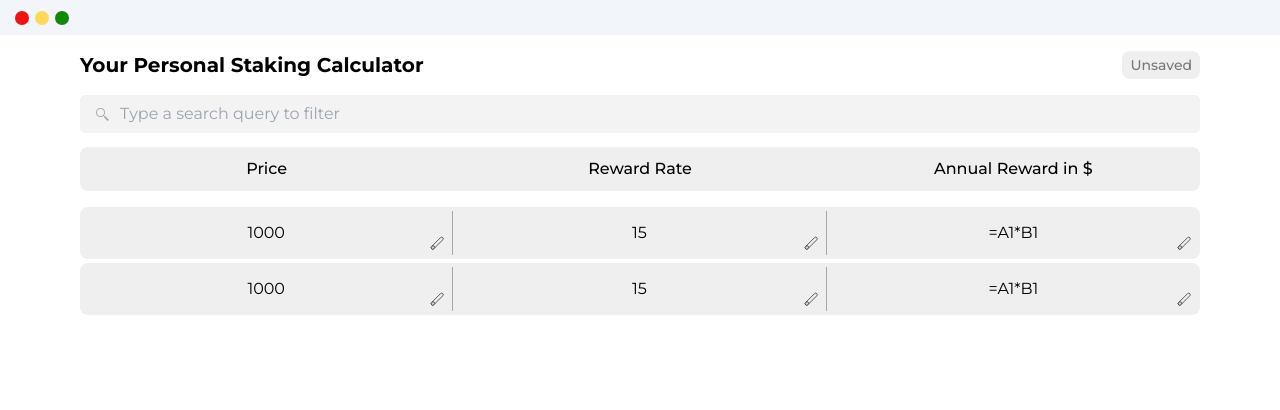
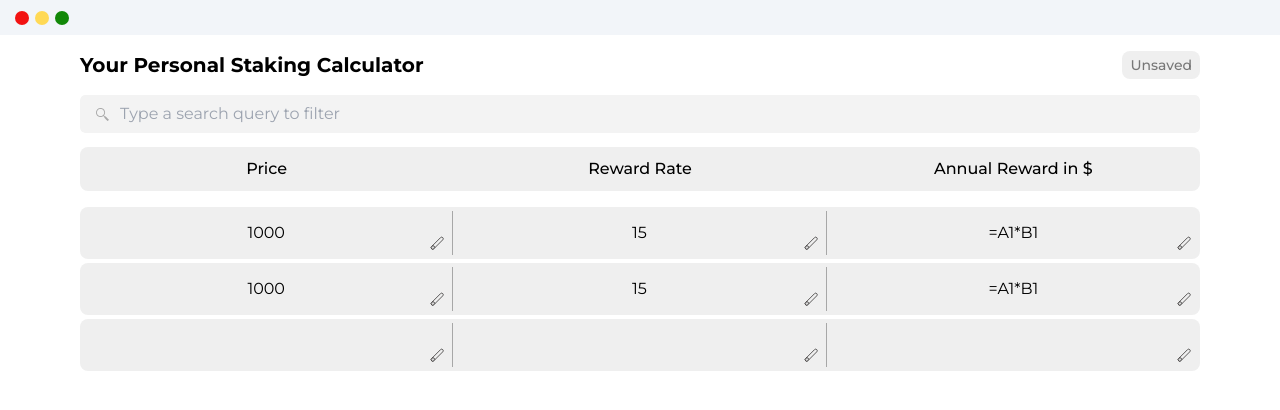
Before and after one commit to JonasBAJ/sr-spreadsheet-next-ts-tw, a Next.js app: page / in a window 1280 px wide. Shown: the top 410 px of the page. Built offline with nearby package versions, Linux system fonts and the light colour scheme.

Commit message:
rm: remove old mock state

```diff
--- a/src/assets/mock.ts
+++ b/src/assets/mock.ts
@@ -1,9 +1,11 @@
-import { ISheet } from "../types/sheet";
+import { SnapshotIn } from 'mobx-state-tree';
+import { SheetModel, SheetsStateModel } from '../state/sheets';
 
-export const mockSheet: ISheet = {
+export const mockSheet: SnapshotIn<typeof SheetModel> = {
   id: "sh_demo",
   cols: 3,
   rows: 3,
+  title: 'Your Personal Staking Calculator',
   colNames: [
     {
       col: 0,
@@ -18,48 +20,23 @@ export const mockSheet: ISheet = {
       value: "Annual Reward in $",
     },
   ],
-  data: {
-    A1: {
-      id: "A1",
-      edit: false,
-      value: "1000",
-      outputCells: {},
-      inputCells: {},
-    },
-    B1: {
-      id: "B1",
-      edit: false,
-      value: "15",
-      outputCells: {},
-      inputCells: {},
-    },
-    C1: {
-      id: "C1",
-      edit: false,
-      value: "=A1*B1",
-      outputCells: {},
-      inputCells: {}
-    },
-    A2: {
-      id: "A2",
-      edit: false,
-      value: "1000",
-      outputCells: {},
-      inputCells: {},
-    },
-    B2: {
-      id: "B2",
-      edit: false,
-      value: "15",
-      outputCells: {},
-      inputCells: {},
-    },
-    C2: {
-      id: "C2",
-      edit: false,
-      value: "=A1*B1",
-      outputCells: {},
-      inputCells: {}
-    },
+  cells: [
+    [
+      { row: 1, col: 1, edit: false, value: "1000" },
+      { row: 1, col: 2, edit: false, value: "15" },
+      { row: 1, col: 3, edit: false, value: "=A1*B1" },
+    ],
+    [
+      { row: 2, col: 1, edit: false, value: "1000" },
+      { row: 2, col: 2, edit: false, value: "15" },
+      { row: 2, col: 3, edit: false, value: "=A1*B1" },
+    ],
+  ],
+};
+
+export const initialState: SnapshotIn<typeof SheetsStateModel> = {
+  selectedSheetId: 'sh_demo',
+  sheets: {
+    'sh_demo': mockSheet
   },
 };
--- a/src/assets/mock1.ts
+++ /dev/null
@@ -1,42 +0,0 @@
-import { SnapshotIn } from 'mobx-state-tree';
-import { SheetModel, SheetsStateModel } from '../state/sheets';
-
-export const mockSheet: SnapshotIn<typeof SheetModel> = {
-  id: "sh_demo",
-  cols: 3,
-  rows: 2,
-  title: 'Your Personal Staking Calculator',
-  colNames: [
-    {
-      col: 0,
-      value: "Price",
-    },
-    {
-      col: 1,
-      value: "Reward Rate",
-    },
-    {
-      col: 2,
-      value: "Annual Reward in $",
-    },
-  ],
-  cells: [
-    [
-      { row: 1, col: 1, edit: false, value: "1000" },
-      { row: 1, col: 2, edit: false, value: "15" },
-      { row: 1, col: 3, edit: false, value: "=A1*B1" },
-    ],
-    [
-      { row: 2, col: 1, edit: false, value: "1000" },
-      { row: 2, col: 2, edit: false, value: "15" },
-      { row: 2, col: 3, edit: false, value: "=A1*B1" },
-    ],
-  ],
-};
-
-export const initialState: SnapshotIn<typeof SheetsStateModel> = {
-  selectedSheetId: 'sh_demo',
-  sheets: {
-    'sh_demo': mockSheet
-  },
-};
--- a/src/components/girds/Sheet.tsx
+++ b/src/components/girds/Sheet.tsx
@@ -8,6 +8,7 @@ export const Sheet = observer(() => {
   const rowsCount: number[] = Array(sheets.selectedSheet?.rows).fill(0);
   const columnsCount: number[] = Array(sheets.selectedSheet?.cols).fill(0);
 
+  console.log(sheets.selectedSheet?.cells);
   return (
     <section className="w-full h-full mt-[14px]">
       <div className='overflow-x-scroll'>
--- a/src/components/items/CellItem.tsx
+++ b/src/components/items/CellItem.tsx
@@ -21,7 +21,7 @@ export const CellItem = observer<Props>(({
   const { sheets } = useGlobalState();
   const { searchValue } = useSearch();
 
-  const cell = sheets.selectedSheet?.getCell(row, col);
+  const cell = sheets.selectedSheet?.getOrCreateCell(row, col);
   const [cellValue, setCellValue] = useState(cell?.value || '')
 
   useEffect(() => {
@@ -34,7 +34,6 @@ export const CellItem = observer<Props>(({
 
   const onSubmit = () => {
     cell?.setValue(cellValue);
-    cell?.setEdit(false);
   };
 
   const onKeyDown = (e: KeyboardEvent<HTMLInputElement>) => {
--- a/src/state/index.ts
+++ b/src/state/index.ts
@@ -1,7 +1,7 @@
 import { Instance, types } from 'mobx-state-tree';
 import { createContext } from 'react';
 import {SheetsStateModel} from './sheets';
-import { initialState } from '../assets/mock1';
+import { initialState } from '../assets/mock';
 
 export const rootStore = types
   .model({
--- a/src/state/sheets.ts
+++ b/src/state/sheets.ts
@@ -1,5 +1,5 @@
 import { notationToCoordinates } from '../utils/cells';
-import { types, Instance, IAnyModelType } from "mobx-state-tree";
+import { types, Instance, IAnyModelType, SnapshotIn } from "mobx-state-tree";
 import { coordinatesToNotation } from '../utils/cells';
 import { cellContainsSearchValue } from '../utils/search';
 
@@ -11,7 +11,7 @@ const CellModel = types
     value: types.string,
     error: types.maybe(types.boolean),
     message: types.maybe(types.string),
-    inputCells: types.maybe(types.array(types.late((): IAnyModelType => CellModel))),
+    inputCells: types.maybe(types.map(types.late((): IAnyModelType => CellModel))),
   })
   .views(self => ({
     get id() {
@@ -69,8 +69,28 @@ const SheetModel = types
       const [row, col] = notationToCoordinates(id)
       return self.cells[row]?.[col];
     },
+    createCell(cell: SnapshotIn<CellType>) {
+      const newCell = CellModel.create(cell);
+      if (!self.cells[cell.row]) self.cells.push([]);
+      self.cells[cell.row][cell.col] = newCell;
+      return self.cells[cell.row][cell.col];
+    },
+    getOrCreateCell(row: number, col: number) {
+      if (self.cells[row]?.[col]) {
+        return self.cells[row]?.[col];
+      }
+      return this.createCell({
+        row,
+        col,
+        edit: false,
+        value: '',
+      });
+    },
     getRow(row: number) {
       return self.cells[row];
+    },
+    addRow() {
+      self.rows += 1
     }
   }));
 
```
